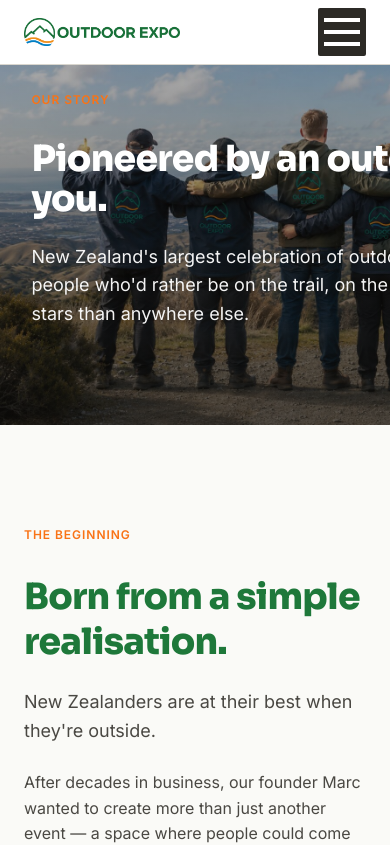
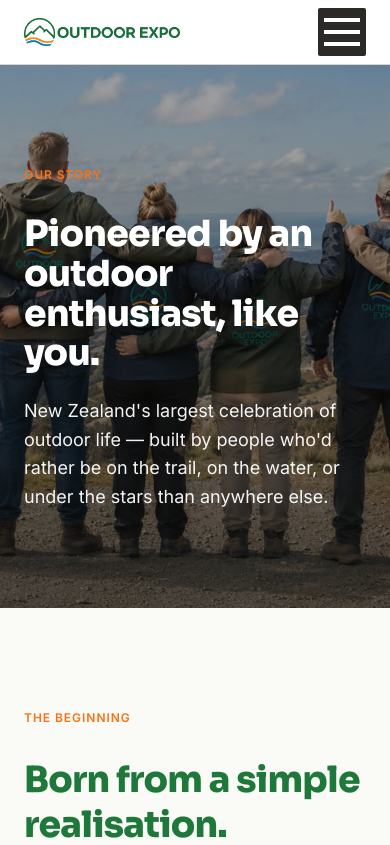
Before and after one commit to OutdoorExpo/outdoor-expo-site, a Next.js app: page /about in a window 390 px wide. Shown: the top 845 px of the page. Built offline with nearby package versions, Linux system fonts and the light colour scheme.

Commit message:
Fix About hero mobile overflow

```diff
--- a/app/about/page.tsx
+++ b/app/about/page.tsx
@@ -27,12 +27,13 @@ export default function AboutPage() {
 function Hero() {
   return (
     <section
-      className="relative flex items-end text-white py-12 md:py-15 overflow-hidden"
+      className="relative flex items-end text-white py-12 md:py-15 overflow-hidden min-h-[420px] md:min-h-[480px] lg:min-h-[560px]"
       style={{
-        // Match the wide cinematic aspect ratio of the source (16:7) on desktop,
-        // with a sensible mobile minimum so the text still has room.
-        aspectRatio: "16 / 7",
-        minHeight: "360px",
+        // Use a simple responsive min-height — NO aspect-ratio.
+        // aspect-ratio + min-height together caused the section to compute
+        // width = min-height * ratio (e.g. 360 * 16/7 ≈ 822px) on mobile,
+        // breaking text wrapping. background-size: cover handles cropping;
+        // background-position: center top keeps more sky in view.
         backgroundImage:
           "linear-gradient(rgba(15,14,12,0.35) 0%, rgba(15,14,12,0.65) 100%), url('/about/hero.jpg')",
         backgroundSize: "cover",
```
